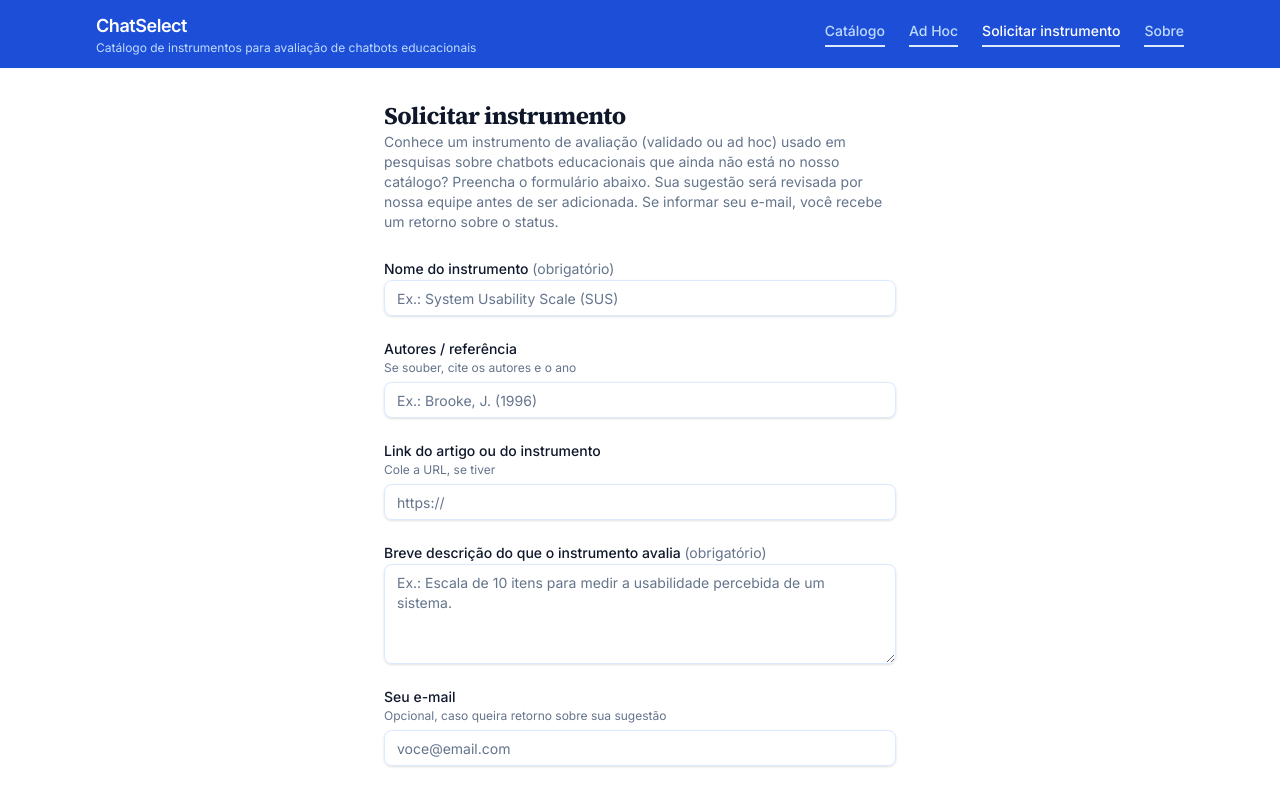
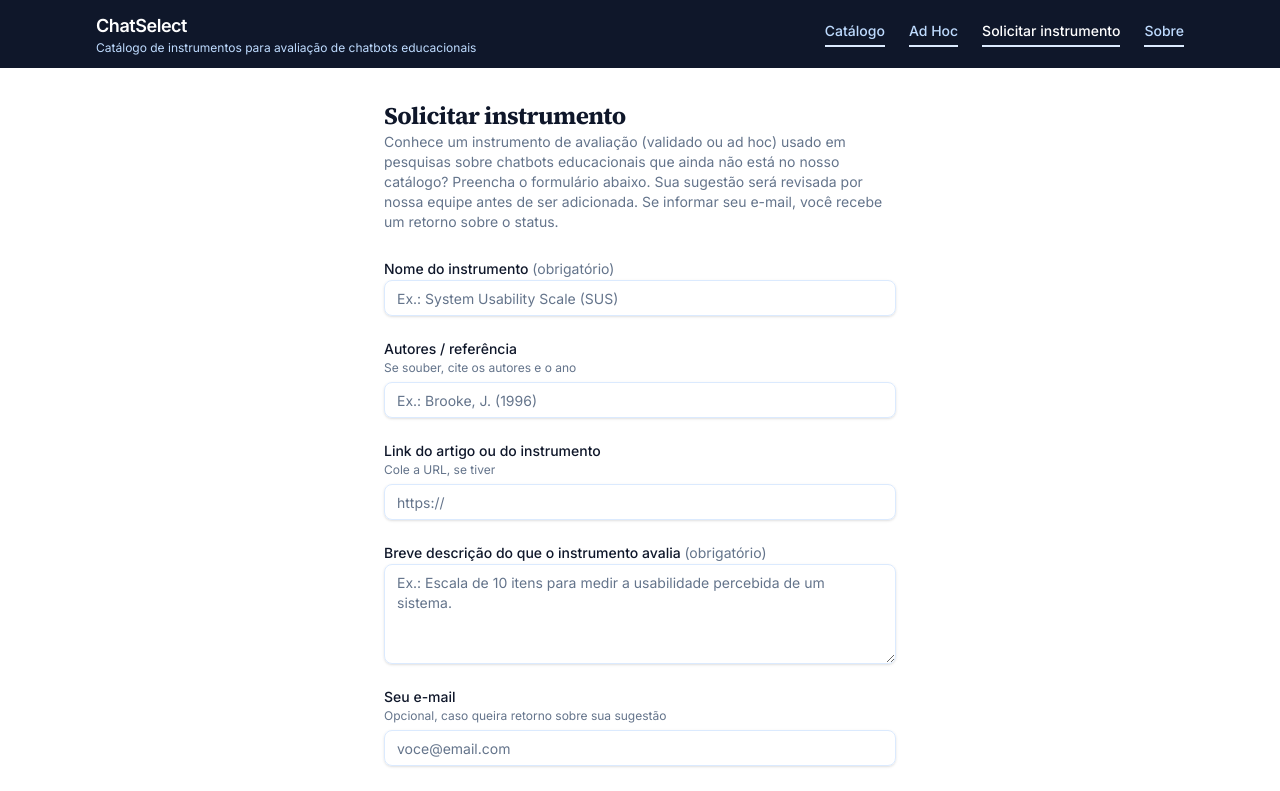
Before and after one commit to marifaustino/ChatSelect, a Next.js app: page /solicitar in a window 1280 px wide. Shown: the top 791 px of the page. Built offline with nearby package versions, Linux system fonts and the light colour scheme.

Commit message:
style: match navbar background to instrument sidebar dark navy (#0F172A)

```diff
--- a/src/components/layout/site-header.tsx
+++ b/src/components/layout/site-header.tsx
@@ -20,7 +20,7 @@ export function SiteHeader() {
   const pathname = usePathname();
 
   return (
-    <header className="bg-primary-hover sticky top-0 z-40">
+    <header className="sticky top-0 z-40 bg-[#0F172A]">
       <Container className="flex items-center justify-between gap-4 py-3">
         <Link href="/" className="leading-tight" onClick={() => setOpen(false)}>
           <span className="block text-lg font-semibold tracking-tight text-white">
```
